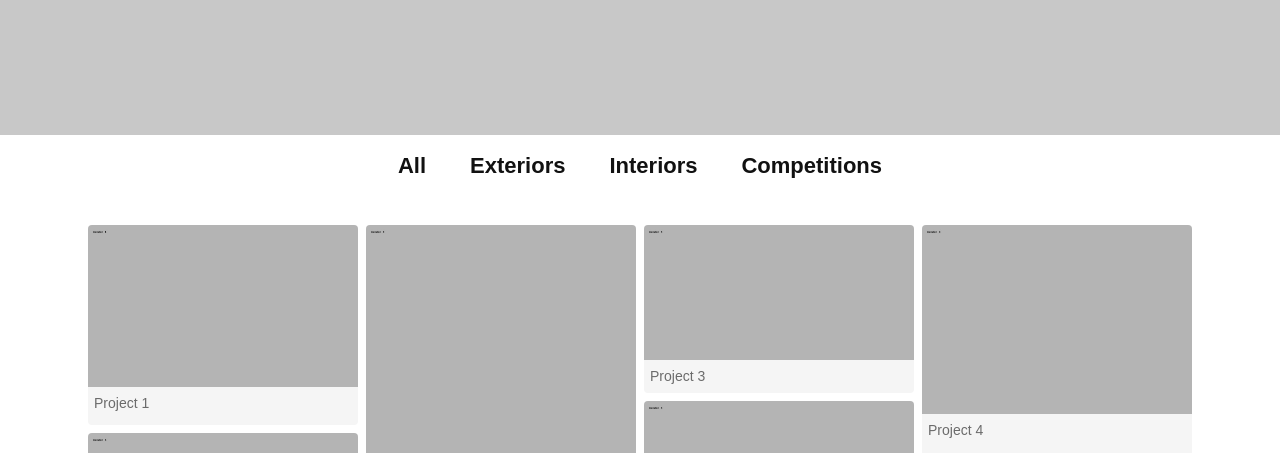
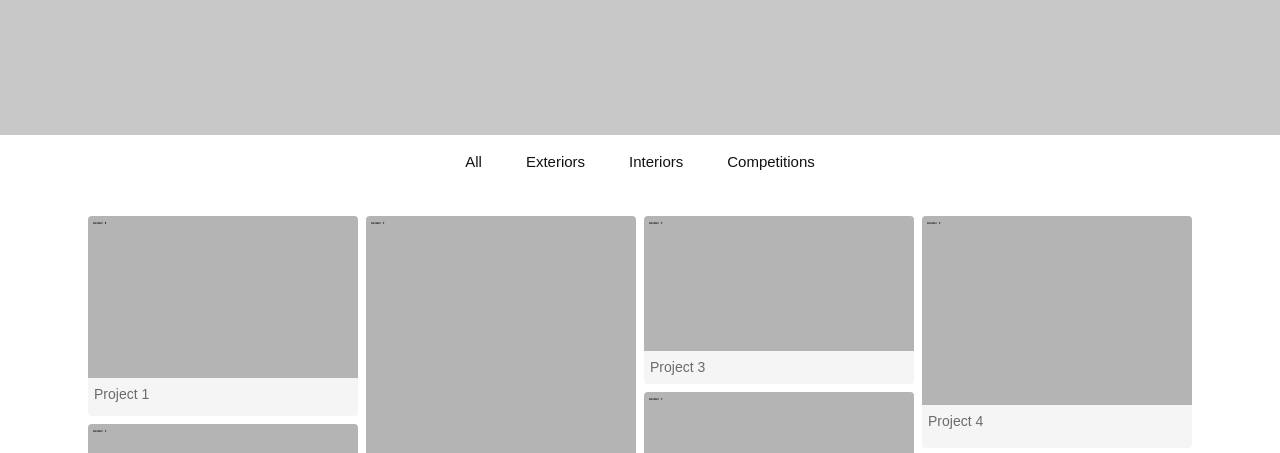
Before and after one commit to saradp1998/Darkframe.studio, a plain HTML site: page index.html in a window 1280 px wide. Shown: the part 289-742 px from the top of the page. Drawn offline with Linux system fonts and the light colour scheme.

Commit message:
Adjust button styles for font size and weight

```diff
--- a/assets/css/style.css
+++ b/assets/css/style.css
@@ -93,17 +93,14 @@ body{padding-bottom:60px}
     border: none;          /* quita borde */
     padding: 0;            /* quita relleno extra */
     margin: 0 12px;        /* espacio entre palabras */
-    font-size: 22px;       /* tamaño más grande */
-    font-weight: bold;     /* negrita */
+    font-size: 15px;       /* tamaño más grande */
+    font-weight: regular;
     color: var(--text);    /* usa color de texto principal */
     cursor: pointer;       /* cambio de cursor al pasar mouse */
     transition: color 0.3s; /* efecto suave al pasar mouse */
-}
 
 .filter-btn:hover {
     color: var(--accent);  /* cambia a color gris suave al pasar mouse */
-}
 
 .filter-btn.active {
     color: var(--accent);  /* el filtro activo se resalta */
-}
```
